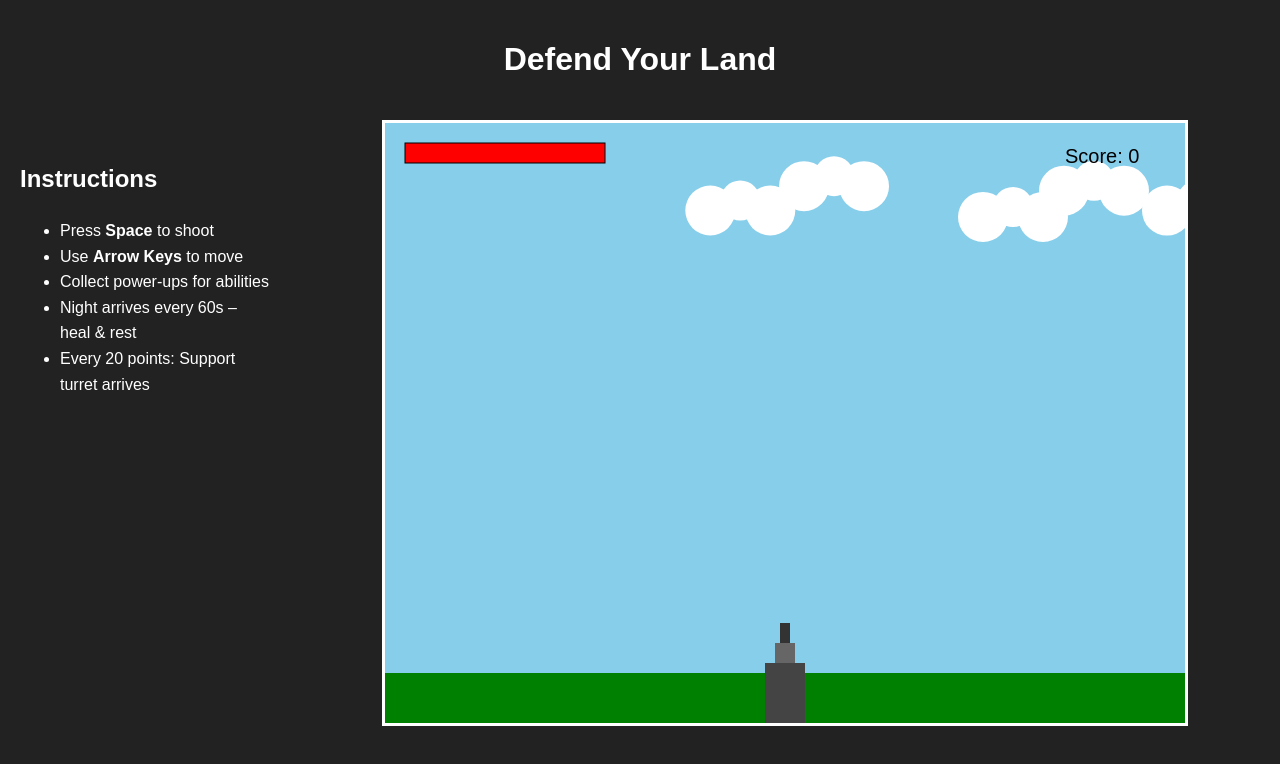
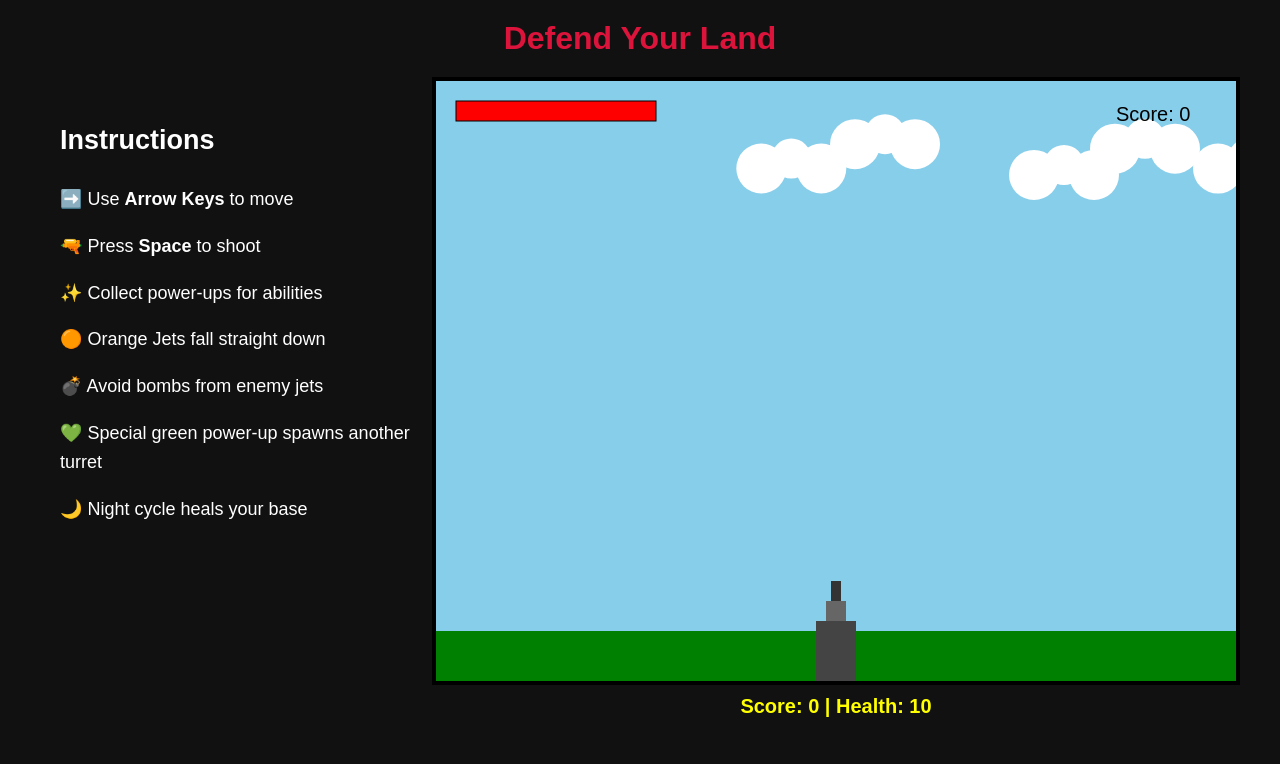
Before and after one commit to muhammadshoaibkiani4/Defend_Your_Land, a plain HTML site: page index.html in a window 1280 px wide. Drawn offline with Linux system fonts and the light colour scheme.

Commit message:
Update index.html

```diff
--- a/index.html
+++ b/index.html
@@ -6,7 +6,8 @@
   <style>
     body {
       margin: 0;
-      background: #222;
+      padding: 0;
+      background: #111;
       color: white;
       font-family: Arial, sans-serif;
       display: flex;
@@ -15,60 +16,69 @@
     }
 
     header {
-      margin: 20px 0;
+      margin: 20px;
+      font-size: 32px;
+      font-weight: bold;
       text-align: center;
+      color: crimson;
     }
 
-    .container {
+    main {
       display: flex;
       justify-content: center;
+      align-items: flex-start;
       width: 100%;
+      max-width: 1200px;
     }
 
-    .instructions {
-      flex: 0 0 250px; /* fixed width for instruction panel */
+    #instructions {
+      flex: 1;
       padding: 20px;
-      text-align: left;
-      font-size: 16px;
+      font-size: 18px;
       line-height: 1.6;
     }
 
-    .game-area {
-      flex-grow: 1;
+    #gameArea {
+      flex: 2;
       display: flex;
-      justify-content: center;
+      flex-direction: column;
       align-items: center;
     }
 
-    canvas {
-      border: 3px solid white;
-      background: #000;
+    #gameCanvas {
+      background: skyblue;
+      border: 4px solid black;
+      display: block;
+    }
+
+    #hud {
+      margin-top: 10px;
+      font-size: 20px;
+      color: yellow;
+      font-weight: bold;
     }
   </style>
 </head>
 <body>
-  <header>
-    <h1>Defend Your Land</h1>
-  </header>
+  <header>Defend Your Land</header>
 
-  <div class="container">
-    <!-- Instructions extreme left -->
-    <div class="instructions">
+  <main>
+    <aside id="instructions">
       <h2>Instructions</h2>
-      <ul>
-        <li>Press <b>Space</b> to shoot</li>
-        <li>Use <b>Arrow Keys</b> to move</li>
-        <li>Collect power-ups for abilities</li>
-        <li>Night arrives every 60s – heal & rest</li>
-        <li>Every 20 points: Support turret arrives</li>
-      </ul>
+      <p>➡️ Use <b>Arrow Keys</b> to move</p>
+      <p>🔫 Press <b>Space</b> to shoot</p>
+      <p>✨ Collect power-ups for abilities</p>
+      <p>🟠 Orange Jets fall straight down</p>
+      <p>💣 Avoid bombs from enemy jets</p>
+      <p>💚 Special green power-up spawns another turret</p>
+      <p>🌙 Night cycle heals your base</p>
+    </aside>
+
+    <div id="gameArea">
+      <canvas id="gameCanvas" width="800" height="600"></canvas>
+      <div id="hud">Score: 0 | Health: 10</div>
     </div>
-
-    <!-- Game canvas centered -->
-    <div class="game-area">
-      <canvas id="gameCanvas" width="800" height="500"></canvas>
-    </div>
-  </div>
+  </main>
 
   <script src="game.js"></script>
 </body>
```
